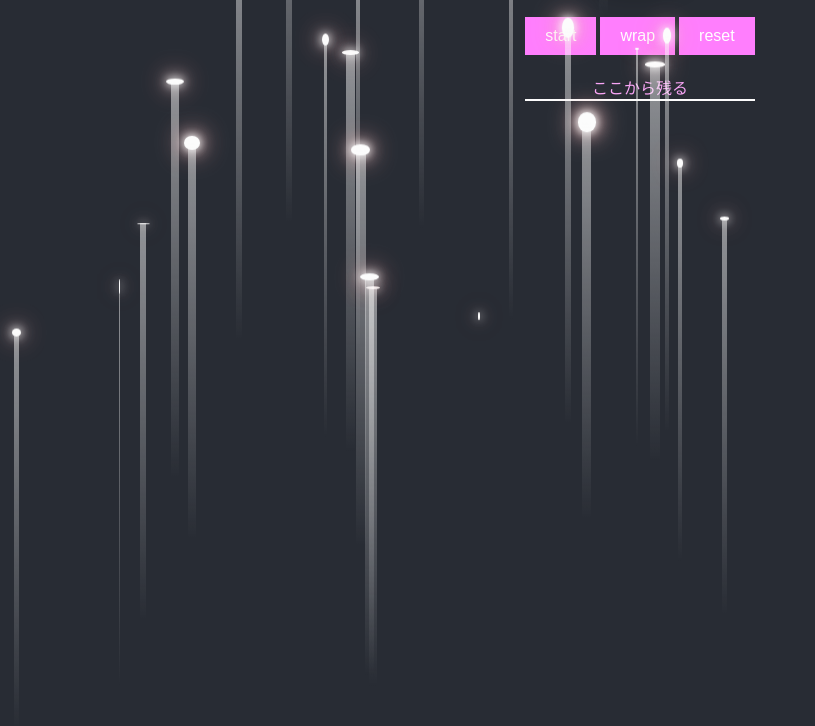
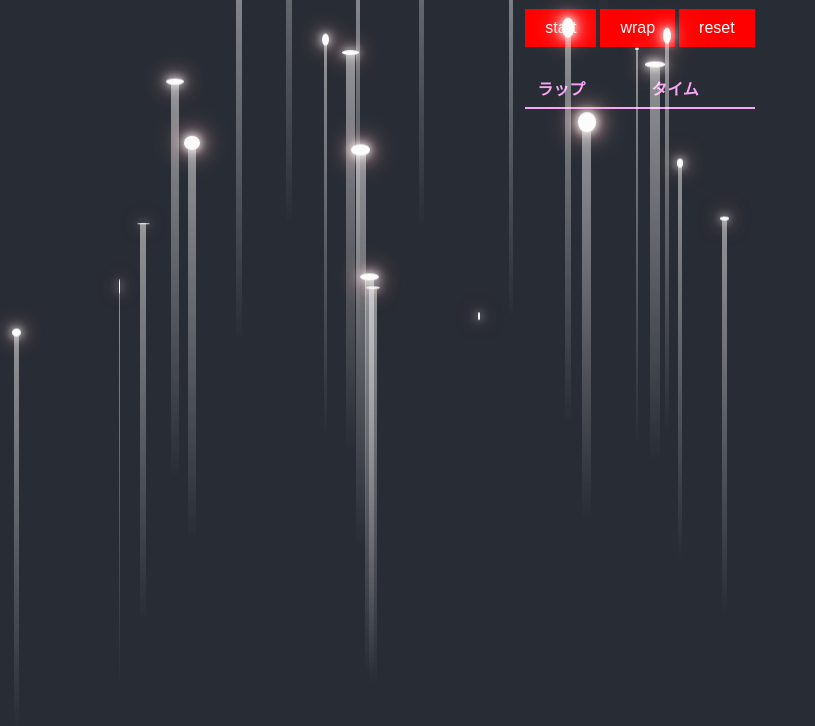
Before and after one commit to Tomoryo211/Tick, a plain HTML site: page index.html in a window 1280 px wide. Shown: the part 451-1177 px from the top of the page, without its empty margins (0-815 px from the left). Drawn offline with Linux system fonts and the light colour scheme.

Commit message:
ラップ機能途中

```diff
--- a/css/style.css
+++ b/css/style.css
@@ -58,7 +58,7 @@ body{
     align-items: center;
     justify-content: center;
     box-shadow: 0 0 20px rgb(0,0,0,0.2);
-    border: 5px solid #ff7efd ;
+    border: 5px solid skyblue ;
     -webkit-background-clip: text;
     -webkit-text-fill-color: transparent;
     margin-left: 10px;
@@ -67,7 +67,7 @@ body{
     padding: 10px 20px;
     font-size: 16px;
     border: none;
-    background: #ff7efd;
+    background: red;
     color: #fff;
     cursor: pointer;
     transition: 0.3s ease,transform 0.3,ease;
@@ -83,3 +83,16 @@ body{
     color: #f8a5f6;
     border-bottom: 2px solid #fcfcfc;
 }
+.todo{
+    width: 100%;
+    border-bottom: #f8a5f6 solid 2px;
+    margin-top: 10%;
+    color: #f8a5f6;
+    .wrap{
+        width: calc(3em + 20px);
+        padding: 5px 10px;
+    }
+    .Time{
+
+    }
+}
--- a/index.html
+++ b/index.html
@@ -11,13 +11,21 @@
         <div class="timer-container">
             <div id="timer" class="timer">00:00:00</div>
             <div class="button">
-                <button id="start" class="btn">start</button>
-                <button id="wrap" class="btn">wrap</button>
-                <button id="reset" class="btn">reset</button>
+                <button type="button" id="start" class="btn">start</button>
+                <button type="button" id="wrap" class="btn">wrap</button>
+                <button type="button" id="reset" class="btn">reset</button>
             </div>
         </div>
         <div class="remain_area">
-            <p class="remain">ここから残る</p>
+            <div class="todo-wrap">
+                <table class="todo">
+                    <thead>
+                        <tr><th class="wrap">ラップ</th><th class="Time">タイム</th></tr>
+                    </thead>
+                    <tbody>
+                    </tbody>
+                </table>
+            </div>
         </div>
     </main>
 <script src="js/style.js">
```
Also changed, not shown: js/style.js (line endings or trailing spaces).
